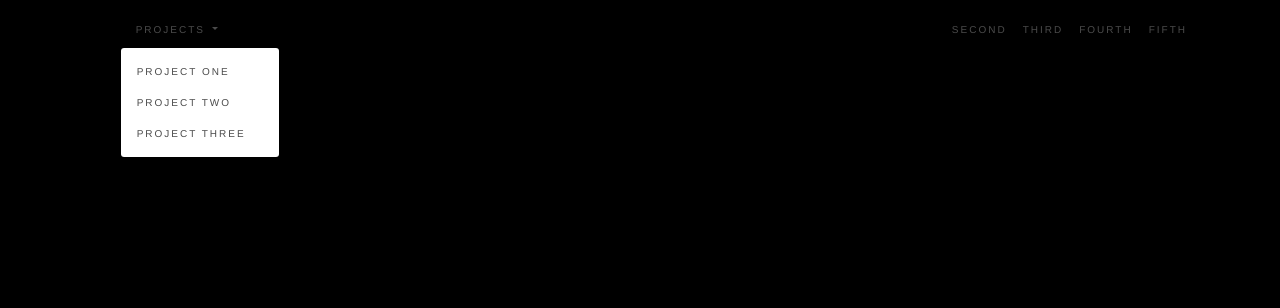
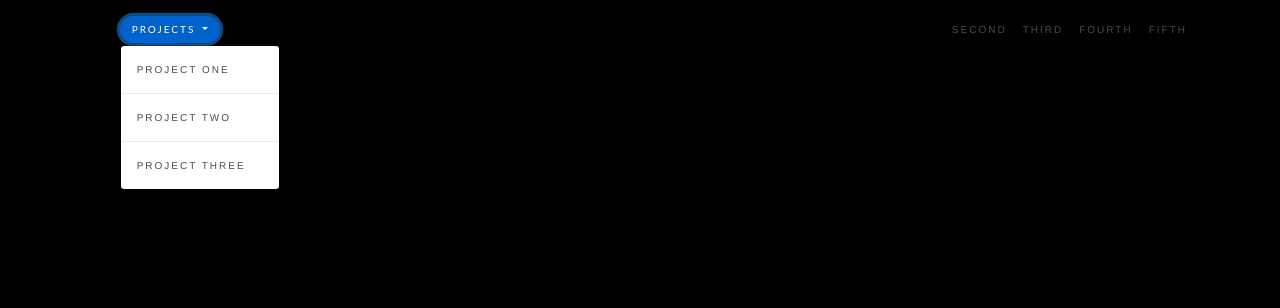
Before and after one commit to cjal920/website-template, a plain HTML site: page index.html in a window 1280 px wide. Both pictures are taken after a click on the button "PROJECTS". Shown: the top 308 px of the page. Drawn offline with nearby package versions, Linux system fonts and the light colour scheme.

Commit message:
updated dropdown and dependencies

```diff
--- a/index.html
+++ b/index.html
@@ -20,9 +20,10 @@
   <!-- <link href="https://fonts.googleapis.com/css?family=Catamaran:100,200,300,400,500,600,700,800,900" rel="stylesheet"> -->
   <!-- <link href="https://fonts.googleapis.com/css?family=Muli" rel="stylesheet"> -->
   <link href="https://fonts.googleapis.com/icon?family=Material+Icons" rel="stylesheet">
-  <link rel="stylesheet" href="https://maxcdn.bootstrapcdn.com/bootstrap/4.2.1/css/bootstrap.min.css">
-  <script src="https://ajax.googleapis.com/ajax/libs/jquery/3.4.0/jquery.min.js"></script>
-  <script src="https://maxcdn.bootstrapcdn.com/bootstrap/3.4.0/js/bootstrap.min.js"></script>
+  <link rel="stylesheet" href="https://maxcdn.bootstrapcdn.com/bootstrap/4.3.1/css/bootstrap.min.css">
+  <!-- <script src="https://ajax.googleapis.com/ajax/libs/jquery/3.4.0/jquery.min.js"></script> -->
+  <script src="https://cdnjs.cloudflare.com/ajax/libs/popper.js/1.14.7/umd/popper.min.js"></script>
+  <script src="https://maxcdn.bootstrapcdn.com/bootstrap/4.3.1/js/bootstrap.min.js"></script>
 
     <!-- Favicon -->
   <link rel="icon" href="img/icons8-plus-24.png" type="image/gif" sizes="16x16">
@@ -43,13 +44,16 @@
       <a class="navbar-brand js-scroll-trigger" href="#page-top"><i class="material-icons">&#xe80c;</i></a>
 
       <div class="dropdown">
-        <button class="nav-link dropdown-toggle" type="button" data-toggle="dropdown">Projects
+        <button type="button" class="btn btn-primary dropdown-toggle" data-toggle="dropdown">
+          Projects
         </button>
-        <ul class="dropdown-menu">
-          <li><a class="nav-link js-scroll-trigger" href="#project1">Project One</a></li>
-          <li><a class="nav-link js-scroll-trigger" href="#project2">Project Two</a></li>
-          <li><a class="nav-link js-scroll-trigger" href="#project3">Project Three</a></li>
-        </ul>
+        <div class="dropdown-menu">
+          <a class="nav-link js-scroll-trigger" href="#project1">Project One</a>
+          <div class="dropdown-divider"></div>
+          <a class="nav-link js-scroll-trigger" href="#project2">Project Two</a>
+          <div class="dropdown-divider"></div>
+          <a class="nav-link js-scroll-trigger" href="#project3">Project Three</a>
+        </div>
       </div>
 
       <div class="collapse navbar-collapse" id="navbarResponsive">
```
